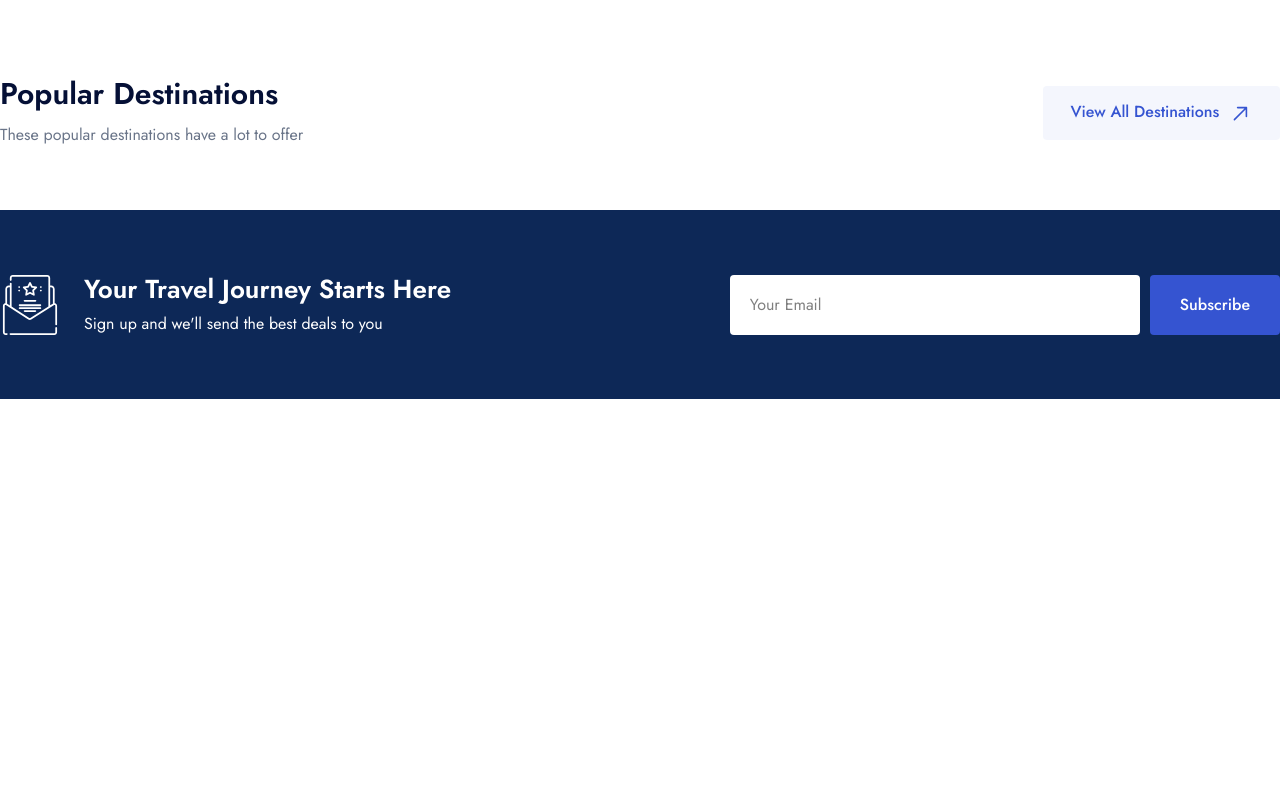
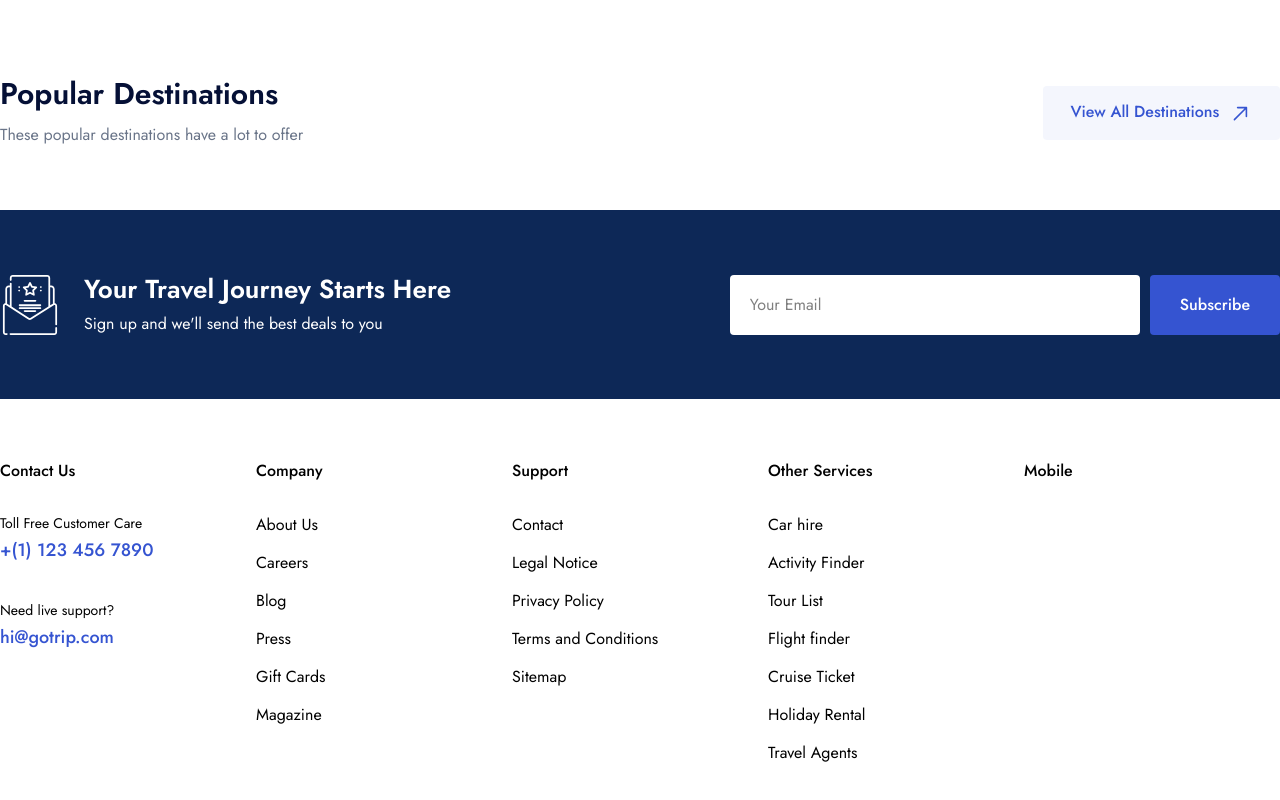
Before and after one commit to akmniazulalam/GoTrip, a Next.js app: page / in a window 1280 px wide. Shown: the part 624-1424 px from the top of the page. Before the commit the page ends 1023 px from the top, so only its background shows below. Built offline with nearby package versions, Linux system fonts and the light colour scheme.

Commit message:
Footer add

```diff
--- a/app/(components)/Footer.jsx
+++ b/app/(components)/Footer.jsx
@@ -3,9 +3,11 @@ import Container from "./Container";
 import Flex from "./Flex";
 import newsletter from "../../public/newsletter 1.svg";
 import Image from "next/image";
+import Link from "next/link";
 
 const Footer = () => {
   return (
+    <>
     <section className="py-15 bg-[#0D2857]">
       <Container>
         <div className="flex justify-between items-center">
@@ -27,6 +29,62 @@ const Footer = () => {
         </div>
       </Container>
     </section>
+    <section className="py-15">
+      <Container>
+        <div className="grid grid-cols-5">
+          <div className="">
+            <h3 className="mb-7.5 text-base font-medium font-jost text-black">Contact Us</h3>
+            <div className="mb-9">
+              <p className="text-sm font-jost text-black mb-1">Toll Free Customer Care</p>
+              <Link href={"tel:+(1) 123 456 7890"} className="text-[#3554D1] font-medium font-jost text-[18px]">+(1) 123 456 7890</Link>
+            </div>
+            <div className="">
+              <p className="text-sm font-jost text-black mb-1">Need live support?</p>
+              <Link href={"mailto:hi@gotrip.com"} className="text-[#3554D1] font-medium font-jost text-[18px]">hi@gotrip.com</Link>
+            </div>
+          </div>
+          <div className="">
+            <h3 className="mb-7.5 text-base font-medium font-jost text-black">Company</h3>
+            <ul>
+              <li className="hover:text-[#0a58ca] pb-3.5 font-jost text-black  transition-all duration-300 ease-in-out"><Link href={"/about"}>About Us</Link></li>
+              <li className="hover:text-[#0a58ca] pb-3.5 font-jost text-black  transition-all duration-300 ease-in-out"><Link href={"/about"}>Careers</Link></li>
+              <li className="hover:text-[#0a58ca] pb-3.5 font-jost text-black  transition-all duration-300 ease-in-out"><Link href={"/about"}>Blog</Link></li>
+              <li className="hover:text-[#0a58ca] pb-3.5 font-jost text-black  transition-all duration-300 ease-in-out"><Link href={"/about"}>Press</Link></li>
+              <li className="hover:text-[#0a58ca] pb-3.5 font-jost text-black  transition-all duration-300 ease-in-out"><Link href={"/about"}>Gift Cards</Link></li>
+              <li className="hover:text-[#0a58ca] font-jost text-black  transition-all duration-300 ease-in-out"><Link href={"/about"}>Magazine</Link></li>
+            </ul>
+          </div>
+          <div className="">
+            <h3 className="mb-7.5 text-base font-medium font-jost text-black">Support</h3>
+            <ul>
+              <li className="hover:text-[#0a58ca] pb-3.5 font-jost text-black  transition-all duration-300 ease-in-out"><Link href={"/about"}>Contact</Link></li>
+              <li className="hover:text-[#0a58ca] pb-3.5 font-jost text-black  transition-all duration-300 ease-in-out"><Link href={"/about"}>Legal Notice</Link></li>
+              <li className="hover:text-[#0a58ca] pb-3.5 font-jost text-black  transition-all duration-300 ease-in-out"><Link href={"/about"}>Privacy Policy</Link></li>
+              <li className="hover:text-[#0a58ca] pb-3.5 font-jost text-black  transition-all duration-300 ease-in-out"><Link href={"/about"}>Terms and Conditions</Link></li>
+              <li className="hover:text-[#0a58ca] font-jost text-black  transition-all duration-300 ease-in-out"><Link href={"/about"}>Sitemap</Link></li>
+            </ul>
+          </div>
+          <div className="">
+            <h3 className="mb-7.5 text-base font-medium font-jost text-black">Other Services</h3>
+            <ul>
+              <li className="hover:text-[#0a58ca] pb-3.5 font-jost text-black  transition-all duration-300 ease-in-out"><Link href={"/about"}>Car hire</Link></li>
+              <li className="hover:text-[#0a58ca] pb-3.5 font-jost text-black  transition-all duration-300 ease-in-out"><Link href={"/about"}>Activity Finder</Link></li>
+              <li className="hover:text-[#0a58ca] pb-3.5 font-jost text-black  transition-all duration-300 ease-in-out"><Link href={"/about"}>Tour List</Link></li>
+              <li className="hover:text-[#0a58ca] pb-3.5 font-jost text-black  transition-all duration-300 ease-in-out"><Link href={"/about"}>Flight finder</Link></li>
+              <li className="hover:text-[#0a58ca] pb-3.5 font-jost text-black  transition-all duration-300 ease-in-out"><Link href={"/about"}>Cruise Ticket</Link></li>
+              <li className="hover:text-[#0a58ca] pb-3.5 font-jost text-black  transition-all duration-300 ease-in-out"><Link href={"/about"}>Holiday Rental</Link></li>
+              <li className="hover:text-[#0a58ca] font-jost text-black  transition-all duration-300 ease-in-out"><Link href={"/about"}>Travel Agents</Link></li>
+            </ul>
+          </div>
+          <div className="">
+            <h3 className="mb-7.5 text-base font-medium font-jost text-black">Mobile</h3>
+
+          </div>
+        </div>
+        <hr className="mt-15"/>
+      </Container>
+    </section>
+    </>
   );
 };
 
```
